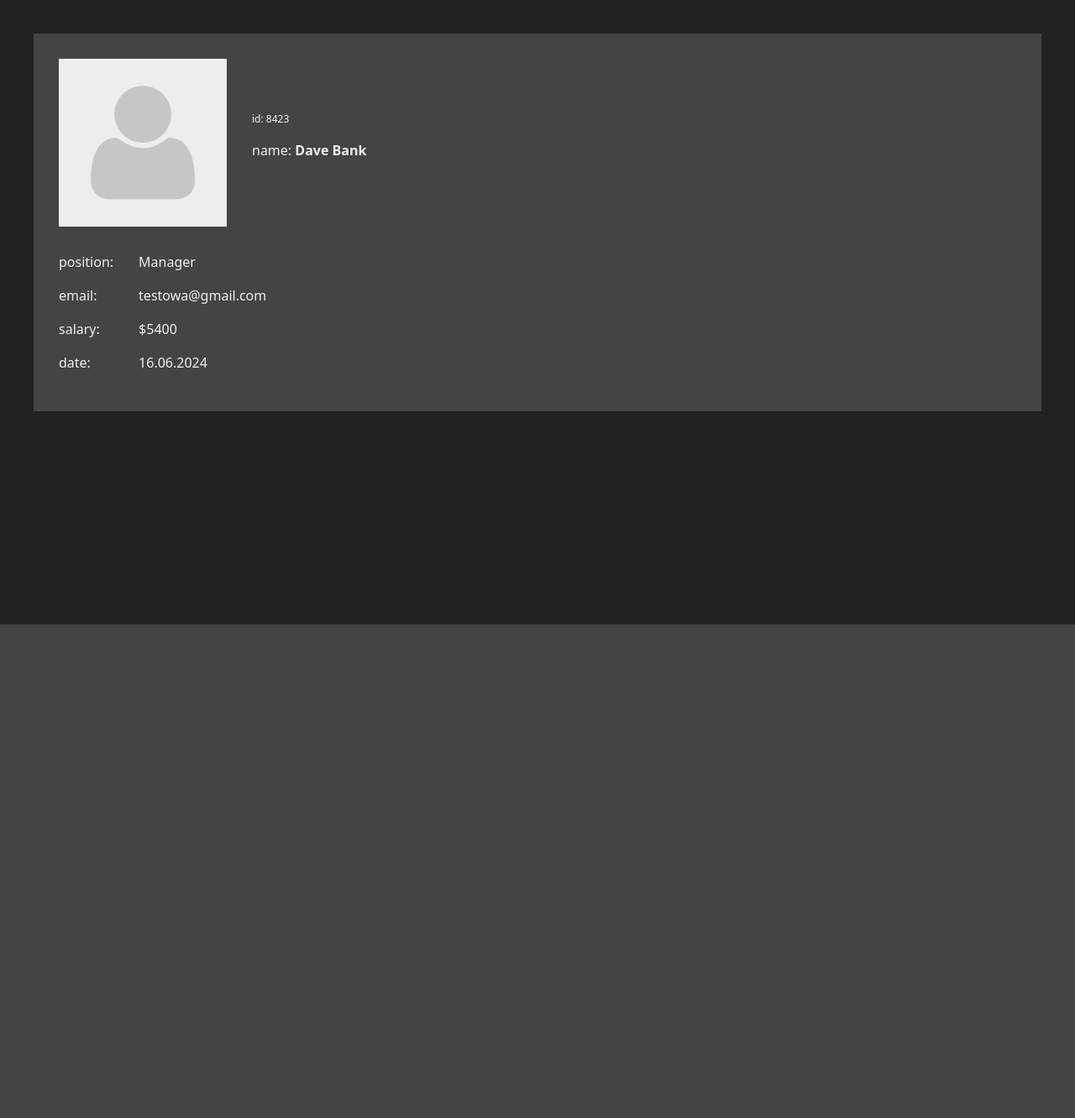
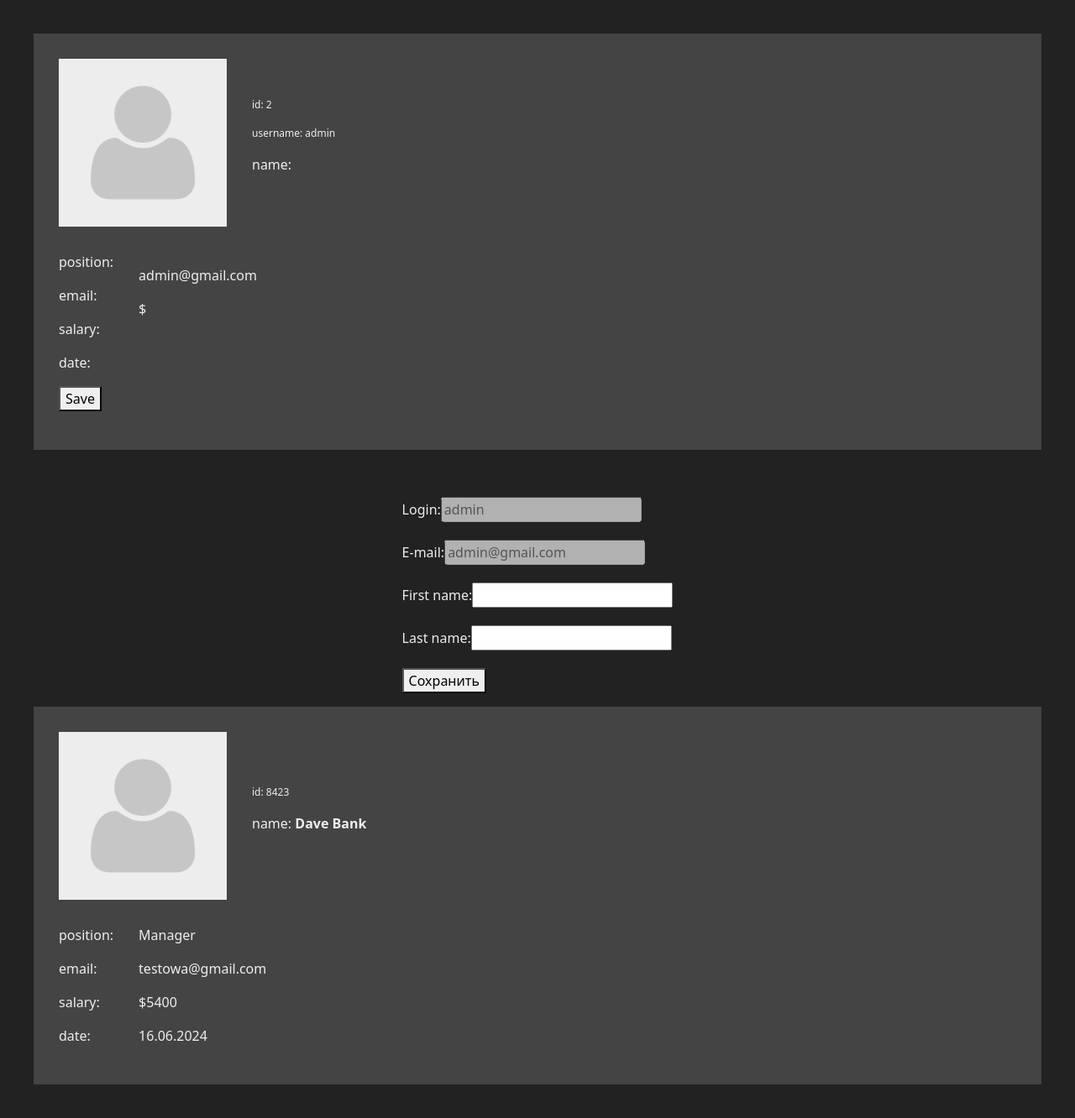
Before and after one commit to EnjoyGray/company-staff, a Django app: page /myprofil/ in a window 1280 px wide. Shown: the part 56-1388 px from the top of the page at 84% size. Before the commit the page ends 800 px from the top, so only its background shows below. Run offline with Django 5.2, Linux system fonts and the light colour scheme; a user stored in the database is signed in; data comes from the database, SQL or seed files in the repository; both versions use the stored data as it was after the commit.

Commit message:
add myprofil

```diff
--- a/base/templates/base.html
+++ b/base/templates/base.html
@@ -52,7 +52,7 @@
                             {% csrf_token %}
                             <ul class="navbar-nav ml-auto mb-2 mb-lg-0">
                                 <li class="nav-item">
-                                    <a class="nav-link" href="#">{{ user.username }}</a>
+                                    <a class="nav-link" href="{% url 'cstaff:myprofil' %}">{{ user.username }}</a>
                                 </li>
                                 <li class="nav-item">
                                     <button id="mybtn" class="nav-link btn btn-link" type="submit">LogOut</button>
--- a/cstaff/forms.py
+++ b/cstaff/forms.py
@@ -1,3 +1,4 @@
+from datetime import datetime
 from django import forms
 from django.contrib.auth import get_user_model
 from django.contrib.auth.forms import AuthenticationForm
@@ -29,3 +30,19 @@
             image = self.cleaned_data['image']
             staff = Staff.objects.create(user=user, image=image)
         return user
+
+class ProfileUserForm(forms.ModelForm):
+    username = forms.CharField(disabled=True, label='Login', widget=forms.TextInput(attrs={'class': 'form-input'}))
+    email = forms.CharField(disabled=True, label='E-mail', widget=forms.TextInput(attrs={'class': 'form-input'}))
+
+    class Meta:
+        model = get_user_model()
+        fields = ['username', 'email', 'first_name', 'last_name']
+        labels = {
+            'first_name': 'First name',
+            'last_name': 'Last name',
+        }
+        widgets = {
+            'first_name': forms.TextInput(attrs={'class': 'form-input'}),
+            'last_name': forms.TextInput(attrs={'class': 'form-input'}),
+        }
--- /dev/null
+++ b/cstaff/templates/cstaff/myprofil.html
@@ -0,0 +1,77 @@
+{% extends "base.html" %} {% block content %}
+
+<section class="mcontainer">
+    <div class="mp-box">
+        <form method="post" enctype="multipart/form-data">
+            {% csrf_token %}
+        <div class="mp-header">
+            {% if user.photo %}
+            <img class="mp-img" src="{{ user.image.url }}" alt="Users Picture" />
+            {% else %}
+            <img class="mp-img" src="\static\cstaff\blank_profile.jpeg" alt="Users Picture" />
+            {% endif %}
+            <div class="mp-header-text">
+                <p class="mp-id">id: {{ user.id }}</p>
+                <p class="mp-id">username: {{ user.username }}</p>
+                <p class="mp-name">name: <strong>{{ user.first_name }} {{ user.last_name }}</strong></p>
+            </div>
+        </div>
+        <div class="mp-body">
+            <div>
+                <p>position:</p>
+                <p>email:</p>
+                <p>salary:</p>
+                <p>date:</p>
+            </div>
+            <div>
+                <p>{{ user.profile.position }}</p>
+                <p>{{ user.email }}</p>
+                <p>{{ user.profile.salary }}$</p>
+                <p>{{ user.profile.date_of_employment }}</p>
+            </div>
+
+        </div>
+        <p><button type="submit">Save</button></p>
+    </div>
+
+    <div>
+        <form method="post" enctype="multipart/form-data">
+            {% csrf_token %} {% if user.photo %}
+            <p><img src="{{ user.photo.url }}" /> {% else %}</p>
+            <p><img src="{{ default_image }}" /> {% endif %}</p>
+            <div class="form-error">{{ form.non_field_errors }}</div>
+            {% for f in form %}
+            <p><label class="form-label" for="{{ f.id_for_label }}">{{f.label}}: </label>{{ f }}</p>
+            <div class="form-error">{{ f.errors }}</div>
+            {% endfor %}
+
+            <p><button type="submit">Сохранить</button></p>
+        </form>
+    </div>
+
+    <div class="mp-box">
+        <div class="mp-header">
+            <img class="mp-img" src="\static\cstaff\blank_profile.jpeg" alt="" />
+            <div class="mp-header-text">
+                <p class="mp-id">id: 8423</p>
+                <p class="mp-name">name: <strong>Dave Bank</strong></p>
+            </div>
+        </div>
+        <div class="mp-body">
+            <div>
+                <p>position:</p>
+                <p>email:</p>
+                <p>salary:</p>
+                <p>date:</p>
+            </div>
+            <div>
+                <p>Manager</p>
+                <p>testowa@gmail.com</p>
+                <p>$5400</p>
+                <p>16.06.2024</p>
+            </div>
+        </div>
+    </div>
+</section>
+
+{% endblock content %}
--- a/cstaff/urls.py
+++ b/cstaff/urls.py
@@ -9,8 +9,8 @@
 urlpatterns = [
     path('', views.IndexListView.as_view(), name="index"),
     path('employers/', views.EmployersListView.as_view(), name="employers"),
-    path('myprofil/<int:pk>/', views.MProfilDetailView.as_view(), name='myprofil'),
-    path('myprofil/', views.profiltest, name='myprofil'),
+    path('myprofil/', views.MyProfilDetailView.as_view(), name='myprofil'),
+    path('profil_employers/<int:pk>/', views.EmployersProfilDetailView.as_view(), name='employers_profil'),
     path('search/', views.SearchResultsView.as_view(), name='search_results'),
 
     path('login/', views.LoginUser.as_view(), name='login'),
--- a/cstaff/views.py
+++ b/cstaff/views.py
@@ -1,21 +1,19 @@
 from datetime import datetime
-from django.shortcuts import render
+from django.conf import settings
+from django.shortcuts import render, redirect
 from django.db.models import Q
 from django.http import HttpResponse, JsonResponse
-from .models import Staff, Position
+from .models import Staff, Position, StaffGroup
 from django.views.generic import TemplateView, ListView, DetailView, FormView, CreateView, UpdateView, DeleteView
-from .forms import LoginUserForm
+from .forms import LoginUserForm, UserRegistrationForm, ProfileUserForm
 from django.contrib.auth.views import LoginView, PasswordChangeView
 from django.contrib.auth.forms import AuthenticationForm
+from django.contrib.auth.decorators import login_required
+from django.contrib.auth.mixins import LoginRequiredMixin
+from django.views.generic import TemplateView
+from django.contrib.auth import login, get_user_model
+from django.contrib import messages
 from django.urls import reverse, reverse_lazy
-from django.contrib.auth.decorators import login_required
-from django.shortcuts import render, redirect
-from django.contrib.auth import login
-from django.contrib import messages
-from .forms import UserRegistrationForm
-from cstaff.models import Staff
-from django.shortcuts import render, redirect
-from .forms import UserRegistrationForm
 
 
 # Create your views here.
@@ -77,24 +75,40 @@
         return super().render_to_response(context, **response_kwargs)
 
 
-class MProfilDetailView(DetailView):
+class EmployersProfilDetailView(LoginRequiredMixin, DetailView):
     model = Staff
-    template_name = "cstaff/profil.html"
+    template_name = "cstaff/employers_profil.html"
+    pk_url_kwarg = "pk"
     context_object_name = 'profil'
 
 
     def get_context_data(self, **kwargs):
         context = super().get_context_data(**kwargs)
+        context['profil'] = self.request.user.staff
         return context
 
-def profiltest(request):
-    return render(request, "cstaff/profil.html")
+
 
 # def index(request):
 #     return render(request, "cstaff/index.html")
 
 
 # -------------users--------------------
+
+
+class MyProfilDetailView(LoginRequiredMixin, UpdateView):
+    model = get_user_model()
+    form_class = ProfileUserForm
+    template_name = "cstaff/myprofil.html"
+    extra_context = {
+        'title': "My Profil",
+    }
+
+    def get_success_url(self):
+        return reverse_lazy('cstaff:index')
+
+    def get_object(self, queryset=None):
+        return self.request.user
 
 
 
```
Also changed, not shown: base/settings.py (line endings or trailing spaces), cstaff/templates/cstaff/employers_profil.html (renamed from cstaff/templates/cstaff/profil.html), db.sqlite3.
